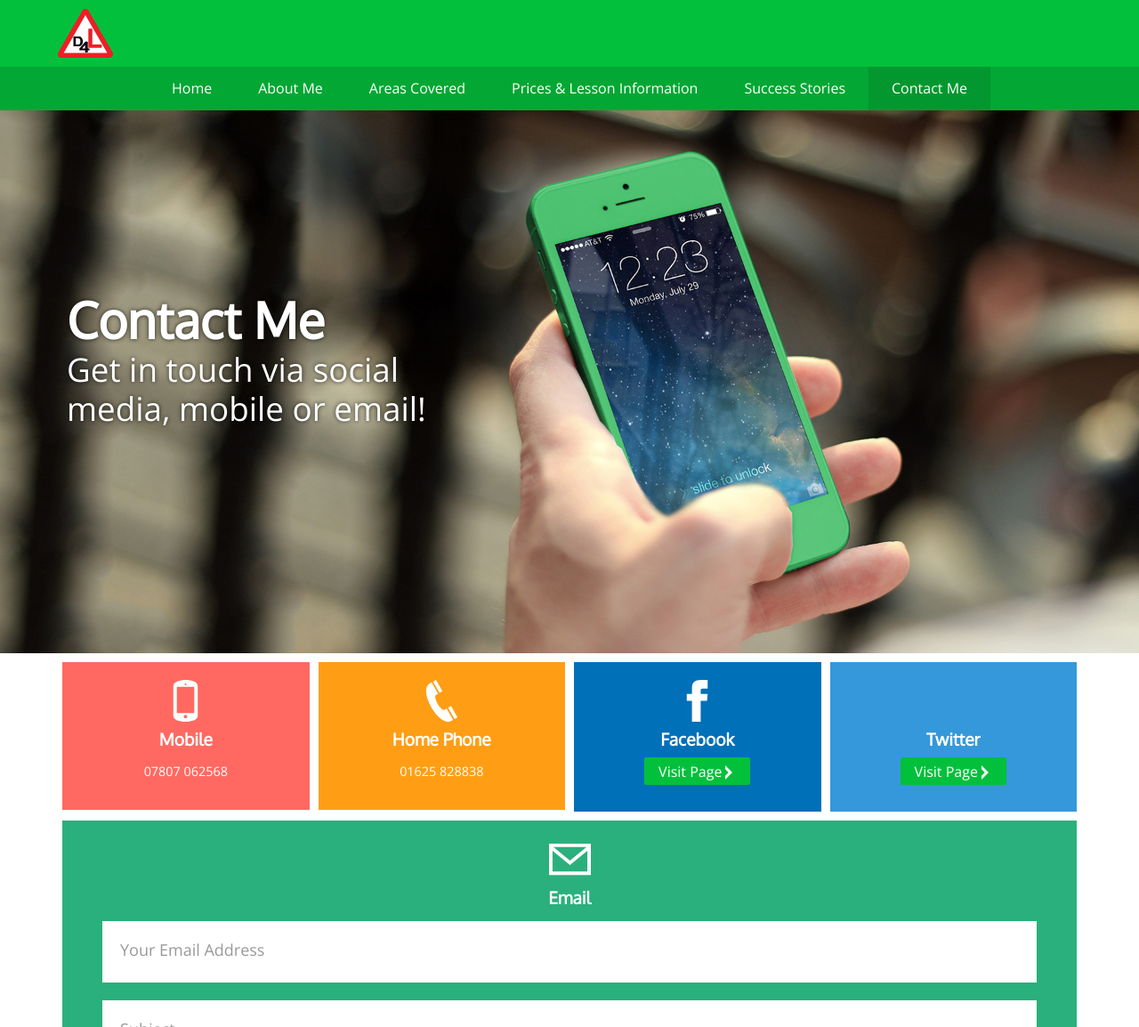
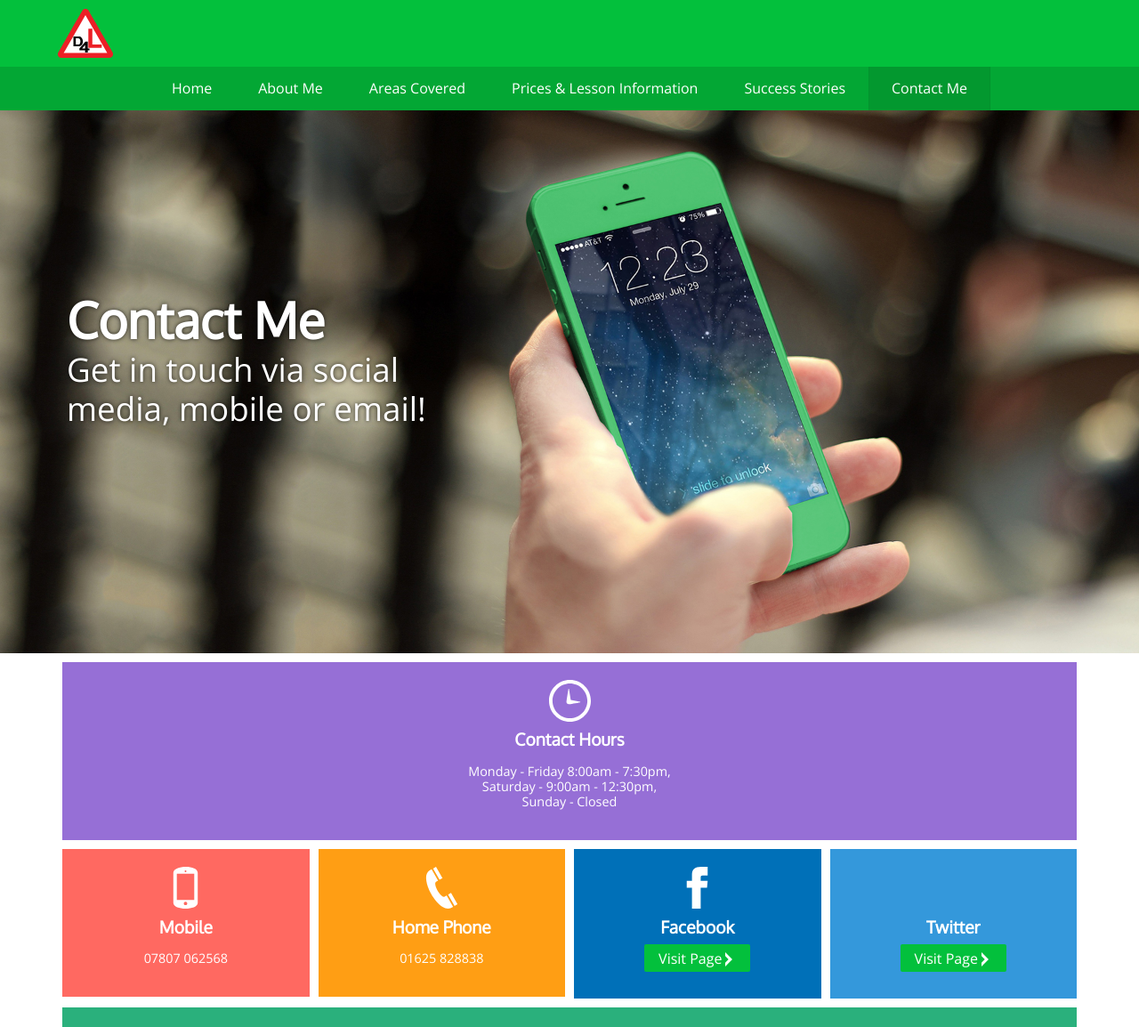
Before and after one commit to lfarrow/drive4life, a plain HTML site: page contact-me.html in a window 1280 px wide. Shown: the top 1154 px of the page at 89% size. Drawn offline with nearby package versions, Linux system fonts and the light colour scheme.

Commit message:
Added contact times

```diff
--- a/contact-me.html
+++ b/contact-me.html
@@ -61,6 +61,13 @@
 	</div>
 	<main class="container">
 		<div class="row colour-boxes">
+			<div class="col-xs-12">
+				<div class="colour-box purple">
+					<p><img alt="" src="assets/img/icons/clock.svg"></p>
+					<h2>Contact Hours</h2>
+					<p class="caption">Monday - Friday 8:00am - 7:30pm, <br>Saturday - 9:00am - 12:30pm, <br>Sunday - Closed</p>
+				</div>
+			</div>
 			<div class="col-xs-6 col-sm-3">
 				<div class="colour-box red">
 					<p><img alt="" src="assets/img/icons/mobile.svg"></p>
```
Also changed, not shown: assets/img/icons/clock.svg (added).
